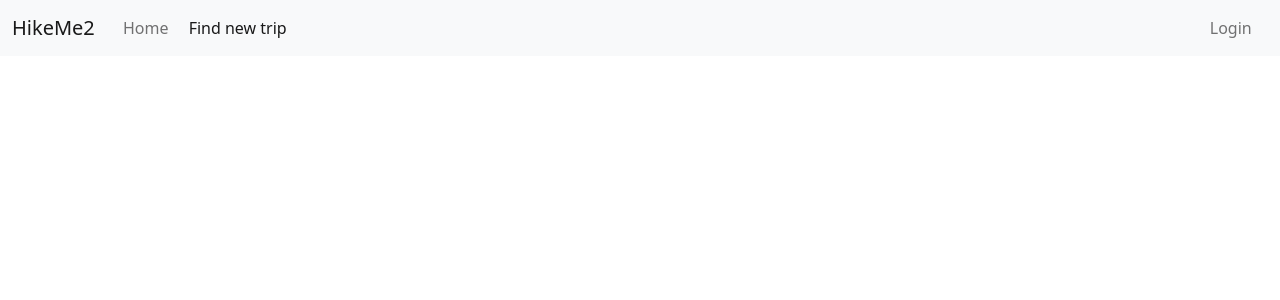
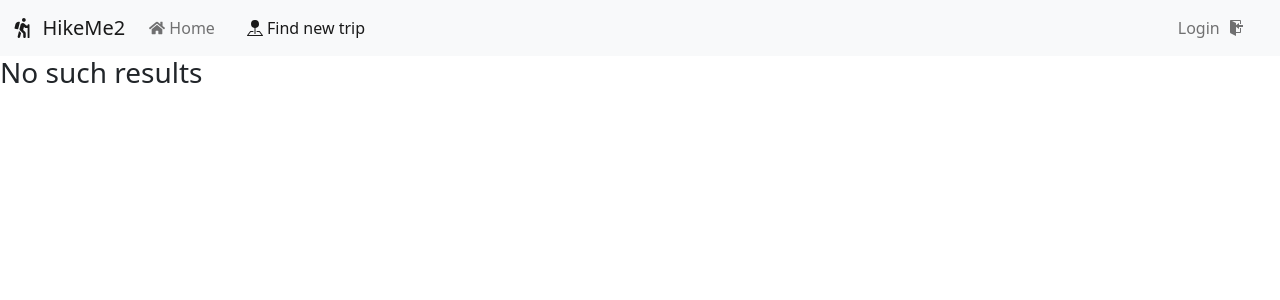
Before and after one commit to HikeMe2/hackathon, a React (Create React App) app in the folder Frontend/: page /form in a window 1280 px wide. Shown: the top 300 px of the page. Built offline with nearby package versions, Linux system fonts and the light colour scheme.

Commit message:
add trailCard without info,trails grid

```diff
--- a/Frontend/package.json
+++ b/Frontend/package.json
@@ -3,6 +3,9 @@
   "version": "0.1.0",
   "private": true,
   "dependencies": {
+    "@emotion/react": "^11.9.0",
+    "@emotion/styled": "^11.8.1",
+    "@mui/material": "^5.8.0",
     "@testing-library/jest-dom": "^5.16.4",
     "@testing-library/react": "^13.2.0",
     "@testing-library/user-event": "^13.5.0",
@@ -12,6 +15,7 @@
     "react": "^18.1.0",
     "react-bootstrap": "^2.4.0",
     "react-dom": "^18.1.0",
+    "react-icons": "^4.3.1",
     "react-router-dom": "^6.3.0",
     "react-scripts": "5.0.1",
     "web-vitals": "^2.1.4"
--- a/Frontend/src/Components/AuthProvider.jsx
+++ b/Frontend/src/Components/AuthProvider.jsx
@@ -3,7 +3,9 @@ import { useNavigate } from "react-router-dom";
 import AuthContext from "../contexts/AuthContext";
 
 function AuthProvider({ children }) {
-  const [activeUser, setActiveUser] = useState();
+  const [activeUser, setActiveUser] = useState(
+    localStorage.activeUser ? JSON.parse(localStorage.activeUser) : null
+  );
   const [isModalShow, setIsModalShow] = useState(false);
   const navigate = useNavigate();
 
@@ -40,7 +42,8 @@ function AuthProvider({ children }) {
   }
   return (
     <AuthContext.Provider
-      value={{
+          value={{
+          activeUser,
         isModalShow,
         onLogin: handleLogin,
         onSignUp: handleSignUp,
--- /dev/null
+++ b/Frontend/src/Components/MainNavbar.css
@@ -0,0 +1,6 @@
+.nav-link.nav-link, .navbar-brand, .navbar-dropdown-item.dropdown-item  {
+ margin-right: 1rem;
+ display: flex;
+ flex-direction: row;
+ align-items: center;
+}
--- a/Frontend/src/Components/MainNavbar.jsx
+++ b/Frontend/src/Components/MainNavbar.jsx
@@ -2,21 +2,24 @@ import React from "react";
 import {
   Container,
   Nav,
-  NavDropdown,
   Navbar,
-  Form,
-  FormControl,
-  Button,
 } from "react-bootstrap";
 import { NavLink } from "react-router-dom";
+import { FaHiking, FaHome } from "react-icons/fa";
+import { BsFillPinMapFill, BsPersonCircle } from "react-icons/bs";
+import { MdLogout } from 'react-icons/md';
+import { GoSignIn } from 'react-icons/go'
 import useAuth from "../hooks/useAuth";
+import './MainNavbar.css'
 
 function MainNavbar() {
   const { activeUser, onLogout, onModalShow } = useAuth();
   return (
-    <Navbar bg="light" expand="lg">
+    <Navbar bg="light" expand="lg" collapseOnSelect>
       <Container fluid>
-        <Navbar.Brand href="/">HikeMe2</Navbar.Brand>
+        <Navbar.Brand href="/">
+          <FaHiking /> &nbsp; HikeMe2
+        </Navbar.Brand>
         <Navbar.Toggle aria-controls="navbarScroll" />
         <Navbar.Collapse id="navbarScroll">
           <Nav
@@ -25,7 +28,7 @@ function MainNavbar() {
             navbarScroll
           >
             <Nav.Link as={NavLink} eventKey="1" to="/">
-              {/* <FaHome /> */}
+              <FaHome />
               &nbsp;Home
             </Nav.Link>
             <Nav.Link
@@ -35,11 +38,12 @@ function MainNavbar() {
               // onClick={OnNavigateSearch}
             >
               {/* <ImSearch /> */}
+              <BsFillPinMapFill />
               &nbsp;Find new trip
             </Nav.Link>
             {activeUser && (
               <Nav.Link as={NavLink} eventKey="3" to="/profile">
-                {/* <BsPersonCircle /> */}
+                <BsPersonCircle />
                 &nbsp; My Profile
               </Nav.Link>
             )}
@@ -48,7 +52,7 @@ function MainNavbar() {
             {activeUser ? (
               <Nav.Link as={NavLink} eventKey="8" to="/" onClick={onLogout}>
                 Log out &nbsp;
-                {/* <MdLogout /> */}
+                <MdLogout />
               </Nav.Link>
             ) : (
               <Nav.Link
@@ -58,7 +62,7 @@ function MainNavbar() {
                 onClick={onModalShow}
               >
                 Login &nbsp;
-                {/* <GoSignIn /> */}
+                <GoSignIn />
               </Nav.Link>
             )}
           </Nav>
--- a/Frontend/src/Pages/FormPage/FormPage.jsx
+++ b/Frontend/src/Pages/FormPage/FormPage.jsx
@@ -1,10 +1,15 @@
-import React from 'react';
+import React, { useState } from "react";
+import Results from './Results';
 
 function FormPage(props) {
+    const [ results, setResults ] = useState([]);
+    function onSearch() {
+        setResults()
+    }
     return (
-        <div>
-
-        </div>
+      <div>
+        <Results trails={results} />
+      </div>
     );
 }
 
--- /dev/null
+++ b/Frontend/src/Pages/FormPage/Results.jsx
@@ -0,0 +1,17 @@
+import React from "react";
+import TrailCard from "./TrailCard";
+
+function Results({trails}) {
+
+    return (
+      <>
+        {trails.length > 0 &&
+          trails.map((element, index) => (
+            <TrailCard trail={element} key={index} />
+          ))}
+        {trails.length === 0 && <h3>No such results</h3>}
+      </>
+    );
+}
+
+export default Results;
--- /dev/null
+++ b/Frontend/src/Pages/FormPage/TrailCard.jsx
@@ -0,0 +1,43 @@
+import React from 'react';
+import Card from "@mui/material/Card";
+import CardActions from "@mui/material/CardActions";
+import CardContent from "@mui/material/CardContent";
+import CardMedia from "@mui/material/CardMedia";
+import Button from "@mui/material/Button";
+import Typography from "@mui/material/Typography";
+
+function TrailCard({trail}) {
+    return (
+      <Card sx={{ maxWidth: 345 }} className="mb-4" style={{ margin: "auto" }}>
+        <CardMedia
+          component="img"
+          height="140"
+          image={trail.picture}
+          alt="pet image"
+        />
+        <CardContent>
+          <Typography gutterBottom variant="h5" component="div">
+            {trail.name}
+          </Typography>
+          <Typography variant="body2" color="text.secondary">
+            {trail.type}
+          </Typography>
+        </CardContent>
+        <CardActions style={{ justifyContent: "space-between" }}>
+          {/* <Button disabled style={{ color: "#563d7c" }} size="medium">
+            {trail.adoptionStatus}
+          </Button> */}
+          {/* <Button
+            size="medium"
+            // variant="outlined"
+            style={{ backgroundColor: "#491598be", color: "white" }}
+            onClick={() => navigate("/pet/" + pet.petId)}
+          >
+            See More
+          </Button> */}
+        </CardActions>
+      </Card>
+    );
+}
+
+export default TrailCard;
```
Also changed, not shown: 1 other file (tests, documents, lock files or other folders).
